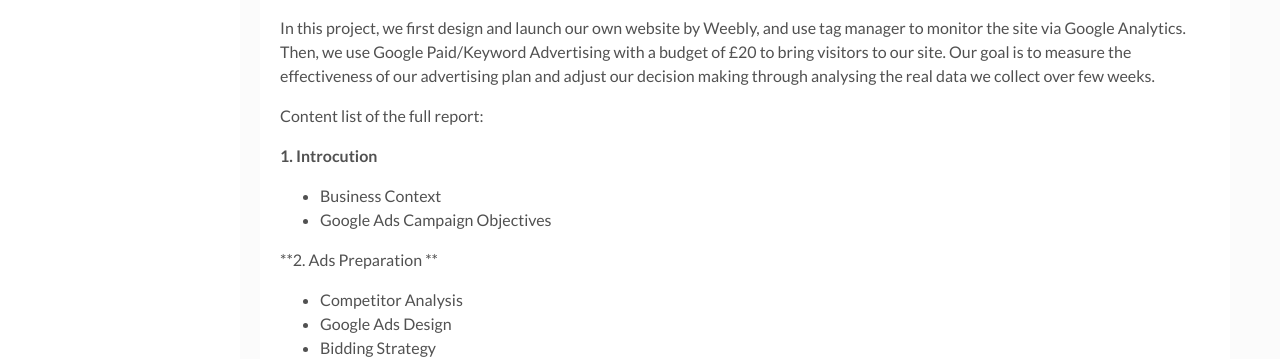
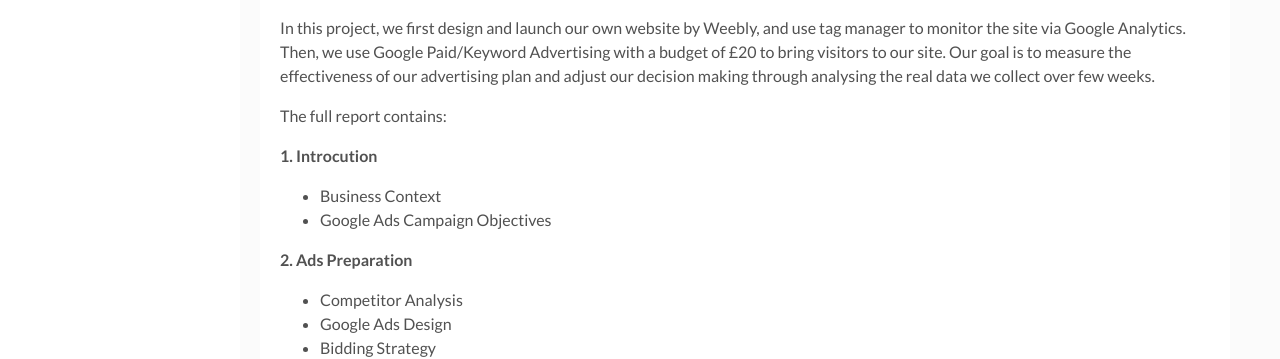
Before and after one commit to jing042323/jing-long, a Jekyll site: the page built from _posts/2021-10-07-google_ads.markdown, in a window 1280 px wide and 1361 px high. Shown: the part 620-979 px from the top of the window. Built offline with Jekyll 4.4.1, drawn with Linux system fonts in a browser that asks for light colours; comment, search, counter and statistics services are not loaded.

Commit message:
update googleads

```diff
--- a/_posts/2021-10-07-google_ads.markdown
+++ b/_posts/2021-10-07-google_ads.markdown
@@ -10,13 +10,13 @@ tags: [Google Ads, Google Analytics, keyword advertising]
 
 In this project, we first design and launch our own website by Weebly, and use tag manager to monitor the site via Google Analytics. Then, we use Google Paid/Keyword Advertising with a budget of £20 to bring visitors to our site. Our goal is to measure the effectiveness of our advertising plan and adjust our decision making through analysing the real data we collect over few weeks.
 
-Content list of the full report:
+The full report contains:
 
 **1. Introcution**
 - Business Context
 - Google Ads Campaign Objectives
 
-**2. Ads Preparation **
+**2. Ads Preparation**
 - Competitor Analysis
 - Google Ads Design
 - Bidding Strategy
```
